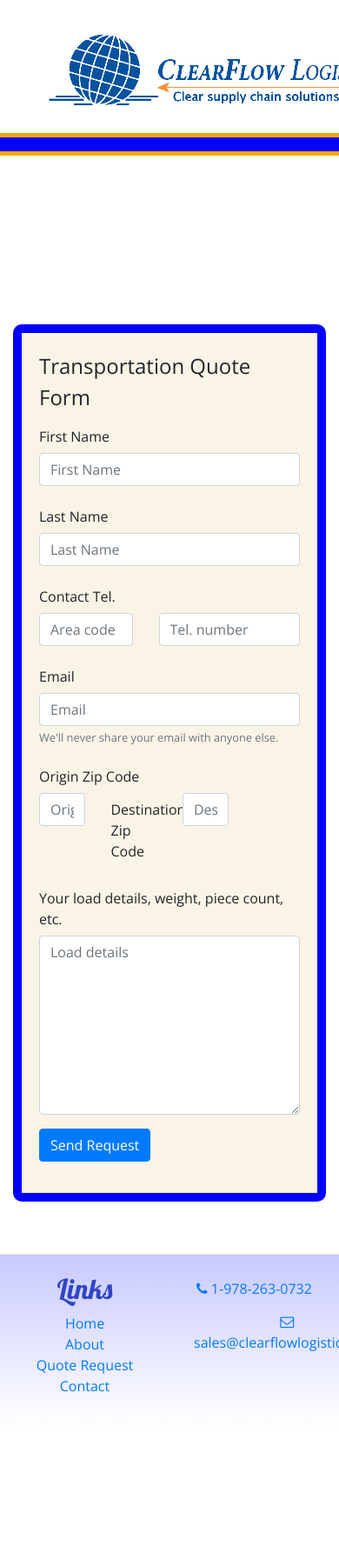
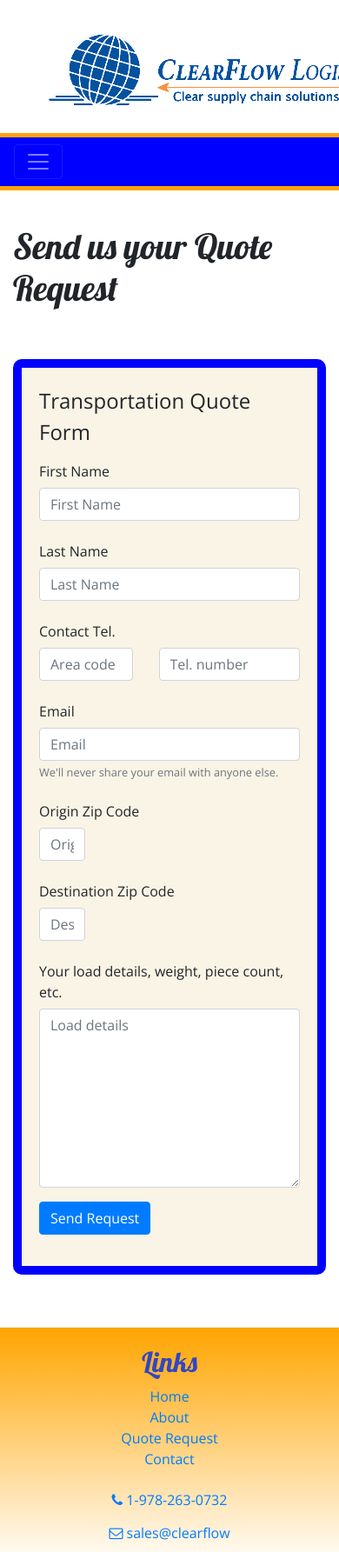
Before and after one commit to roland5432/ClearflowSite, a website: page quoterequest.html in a window 390 px wide. Shown: the top 1785 px of the page at 87% size. Before the commit the page ends 1642 px from the top, so only its background shows below. Drawn offline with nearby package versions, Linux system fonts and the light colour scheme.

Commit message:
fluid changes and header footer

```diff
--- a/css/styles.css
+++ b/css/styles.css
@@ -18,7 +18,7 @@ header h2 {
 }
 
 .site-footer{
-    background-image: linear-gradient(#c8c9ff, white);
+    background-image: linear-gradient(orange, white);
     padding: 20px 0;
 }
 
@@ -58,7 +58,7 @@ header h2 {
     list-style-type: none;
 }
 
-.verbageBorder {
+.contentBlock {
     background-color: rgb(250, 244, 230);
     border: 10px solid blue;
     padding: 20px;
@@ -67,20 +67,12 @@ header h2 {
     min-width: 250px;
 }
 
-.backgroundTruck {
-    background-image: url("/img/truckBackground.jpg");
+h1 {
+    padding-top: 40px;
 }
 
-.quoteTitle {
-    padding-top: 40px;
-    color: white;
-}
-
-.bottomSpacing {
+.addressBlock {
     margin-top: 30px;
     margin-bottom: 100px;
-}
-
-.addressSpacing{
     padding: 100px 0;
 }
--- a/quoterequest.html
+++ b/quoterequest.html
@@ -19,9 +19,12 @@
             </div>
         </div>
     </header>
-    <nav class="navbar navbar-expand-sm navbar-dark sticky-top">
+    <nav class="navbar navbar-expand-sm navbar-dark sticky-top navbar-fluid">
         <div class="container">
-            <div class="collapse navbar-collapse" id="nucampNavbar">
+            <button class="navbar-toggler" type="button" data-toggle="collapse" data-target="#clearflowNavbar">
+                <span class="navbar-toggler-icon"></span>
+            </button>
+            <div class="collapse navbar-collapse" id="clearflowNavbar">
                 <ul class="navbar-nav">
                     <li class="nav-item"><a class="nav-link" href="index.html"><i class="fa fa-home fa-lg"></i>Home</a></li>
                     <li class="nav-item"><a class="nav-link" href="aboutus.html"><i class="fa fa-info fa-lg"></i>About</a></li>
@@ -33,13 +36,13 @@
     </nav>
     <div class="container">
         <div class="row">
-            <div class="col quoteTitle" >
+            <div class="col" >
                 <h1>Send us your Quote Request</h1>
             </div>
         </div>
         <div class="row row-content">
             <div class="col-md-10">
-                <fieldset class="verbageBorder">
+                <fieldset class="contentBlock">
                     <form>
                         <legend>Transportation Quote Form</legend>
                         <div class="form-group row">
@@ -75,7 +78,9 @@
                             <div class="col-3">
                             <input type="text" class="form-control" id="inputZip" placeholder="Origin Zip Code">
                             </div>
-                            <label for="inputZip" class="col-3 col-form-label">Destination Zip Code</label>
+                        </div>
+                        <div class="form-group row">
+                            <label for="inputZip" class="col-md-2 col-form-label">Destination Zip Code</label>
                             <div class="col-3">
                             <input type="text" class="form-control" id="inputZip" placeholder="Destination Zip Code">
                             </div>
@@ -99,7 +104,7 @@
     <footer class="site-footer">
         <div class="container">
             <div class="row">
-                <div class="col-6 text-center">
+                <div class="col-xs-12 col-sm-5 text-center">
                     <h2>Links</h2>
                     <ul class="list-unstyled">
                         <li><a href="index.html">Home</a></li>
@@ -108,11 +113,11 @@
                         <li><a href="contactus.html">Contact</a></li>
                     </ul>
                 </div>
-                <div class="col-6 text-center">
+                <div class="col-xs-12 col-sm-4 text-center">
                     <a role="button" class="btn btn-link" href="tel:+19782630732"><i class="fa fa-phone"></i> 1-978-263-0732</a><br />
-                    <a role="button" class="btn btn-link" href="mailto:sales@clearflowlogistics.com"><i class="fa fa-envelope-o"></i> sales@clearflowlogistics.com</a>
+                    <a role="button" class="btn btn-link" href="mailto:sales@clearflowlogistics.com"><i class="fa fa-envelope-o"></i> sales@clearflow</a>
                 </div>
-            </div>
+           </div>
         </div>
     </footer>
     <!-- jQuery must come first, then Popper.js, then the Bootstrap JavaScript plugins.-->
```
Also changed, not shown: aboutus.html (+11 -8 lines), contactus.html (+13 -10 lines), index.html (+24 -17 lines), package.json (+12 -4 lines), 1 other file.
